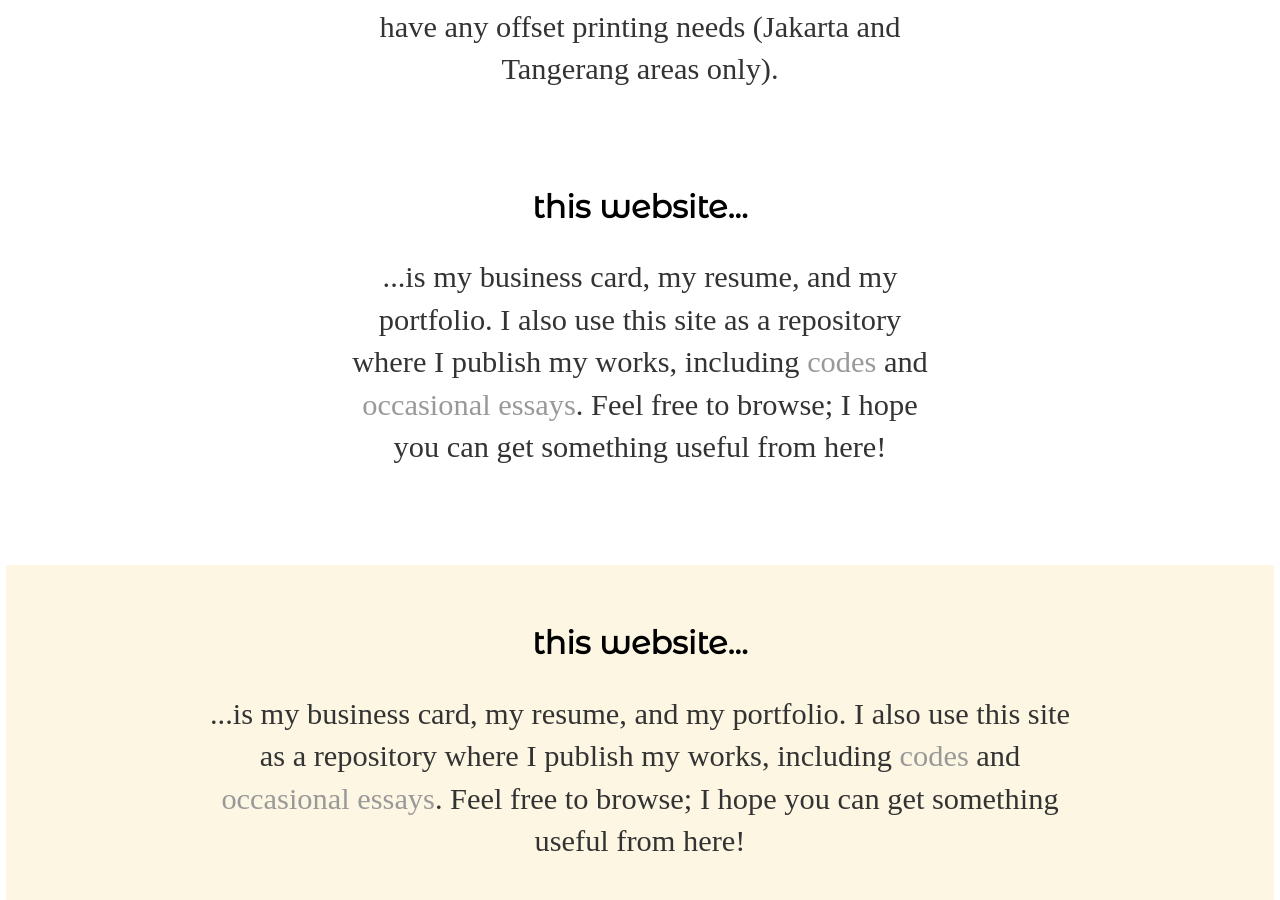
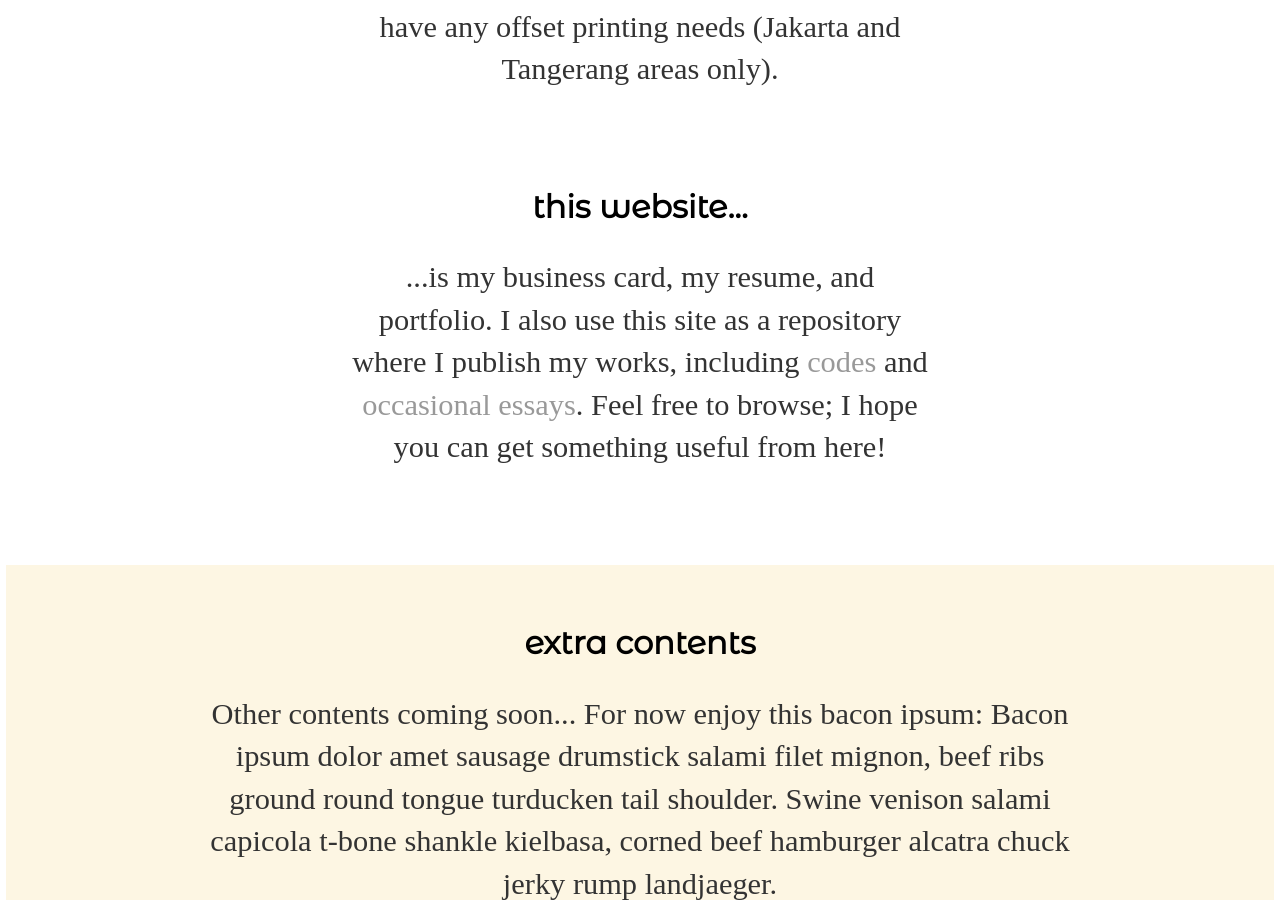
Before and after one commit to ryanjonathanb/ryanjonathanb.github.io, a Jekyll site: the page built from index.html, in a window 1280 px wide and 900 px high, scrolled down 1549 px. Built offline with Jekyll 4.4.1, drawn with Linux system fonts in a browser that asks for light colours; some web fonts are replaced.

Commit message:
coba warna

```diff
--- a/index.html
+++ b/index.html
@@ -25,10 +25,10 @@ title: ryanjonathanb
 
 	<div id="homepage">
 		<h2 class="homepage">this website...</h2>
-		<p class="homepage">...is my business card, my resume, and my portfolio. I also use this site as a repository where I publish my works, including <a href="">codes</a> and <a href="/writings">occasional essays</a>. Feel free to browse; I hope you can get something useful from here!</p>
+		<p class="homepage">...is my business card, my resume, and portfolio. I also use this site as a repository where I publish my works, including <a href="">codes</a> and <a href="/writings">occasional essays</a>. Feel free to browse; I hope you can get something useful from here!</p>
 	</div>
 
 	<div id="homepage" style="width: 100%; background-color: #fdf6e3; border-style: solid; border-color: #fdf6e3; border-width: 2em 15vw; margin-left: -15vw;">
-		<h2 class="homepage">this website...</h2>
-		<p class="homepage">...is my business card, my resume, and my portfolio. I also use this site as a repository where I publish my works, including <a href="">codes</a> and <a href="/writings">occasional essays</a>. Feel free to browse; I hope you can get something useful from here!</p>
+		<h2 class="homepage">extra contents</h2>
+		<p class="homepage">Other contents coming soon... For now enjoy this bacon ipsum: Bacon ipsum dolor amet sausage drumstick salami filet mignon, beef ribs ground round tongue turducken tail shoulder. Swine venison salami capicola t-bone shankle kielbasa, corned beef hamburger alcatra chuck jerky rump landjaeger.</p>
 	</div>
```
